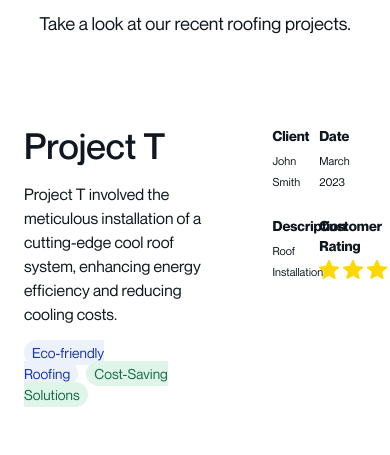
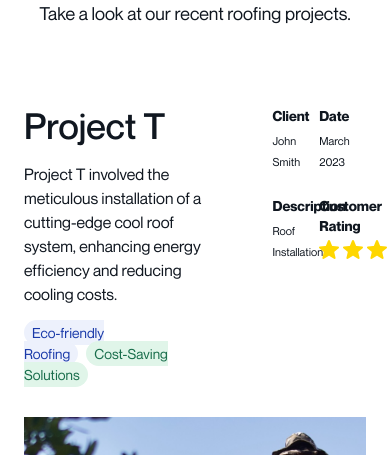
Before and after one commit to ahmid7/roof-crafter, a Next.js app: page / in a window 390 px wide. Shown: the part 3373-3828 px from the top of the page. Built offline with nearby package versions, Linux system fonts and the light colour scheme.

Commit message:
made some changes

```diff
--- a/app/components/CurrentProject.tsx
+++ b/app/components/CurrentProject.tsx
@@ -4,7 +4,7 @@ import Image from "next/image"
 
 function CurrentProject() {
   return (
-    <section className='pt-[50px] xl:pt-[60px] '>
+    <section className='pt-10 lg:pt-[50px] xl:pt-[60px] '>
       <div className="text-center">
         <h2 className="header-style2">
         What we have been up to
@@ -14,7 +14,7 @@ function CurrentProject() {
         </p>
       </div>
 
-      <div className='pt-[50px] xl:pt-20'>
+      <div className='pt-10 lg:pt-[50px] xl:pt-20'>
         <div className='between-start gap-x-16 xl:gap-x-20'>
           <div className='space-y-4 xl:space-y-6'>
             <h1 className='header-style2'>Project T</h1>
@@ -50,7 +50,7 @@ function CurrentProject() {
         </div>
       </div>
 
-      <div className='my-16 xl:my-20 relative w-full h-[550px] xl:h-[600px]'>
+      <div className='my-8 lg:my-16 xl:my-20 relative w-full h-[450px] lg:h-[550px] xl:h-[600px] '>
         <Image
           alt='project-image'
           className="object-cover"
@@ -61,7 +61,7 @@ function CurrentProject() {
         />
       </div>
 
-      <div className='px-6 between'>
+      <div className='px-4 lg:px-6 between'>
         <div className='[&_span]:w-2 [&_span]:h-2 [&_span]:rounded-full [&_span]:bg-[#E0E0E0] flex gap-x-2'>
           <span></span>
           <span></span>
@@ -75,7 +75,7 @@ function CurrentProject() {
           <span></span>
         </div>
 
-        <div className='gap-x-[15px] flex items-center'>
+        <div className='gap-x-3 lg:gap-x-[15px] flex items-center'>
           <ButtonLeft/>
 
           <ButtonRight />
--- a/app/components/RecentProject.tsx
+++ b/app/components/RecentProject.tsx
@@ -33,7 +33,7 @@ const Card = ({ title, paragraph, imageSrc }: CardProps) => (
   <div className="w-full h-[450px] xl:h-[625px] relative">
     <Image alt={`${title}-image`} src={imageSrc} fill quality={100} priority />
 
-    <div className="absolute bottom-5 left-0 w-full container-spacing space-y-3 xl:space-y-6">
+    <div className="absolute bottom-5 left-0 w-full px-5 lg:px-8 xl:px-10 space-y-3 xl:space-y-6">
       <h4 className="max-w-[560px] header-style2 text-mirage-black capitalize ">
         {title}
       </h4>
```
